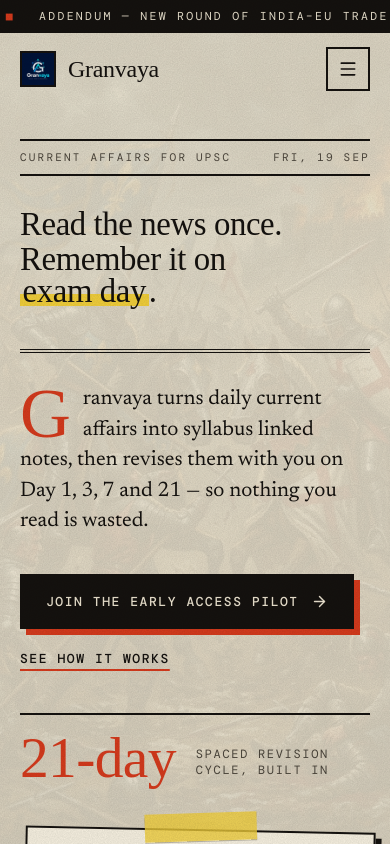
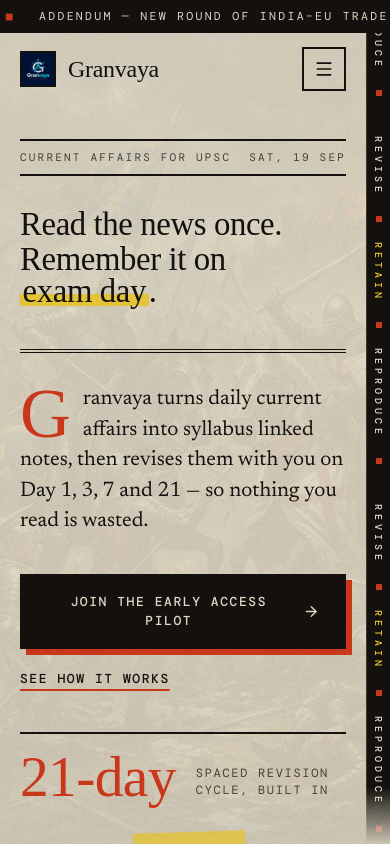
Before and after one commit to granvaya/landing-page, a React (Vite) app: page / in a window 390 px wide. Shown: the top 844 px of the page. Built offline with nearby package versions, Linux system fonts and the light colour scheme; a web font is replaced by a local one.

Commit message:
feat: show edge rail on mobile and make dates live

```diff
--- a/src/App.jsx
+++ b/src/App.jsx
@@ -34,7 +34,7 @@
       </div>
       <div className="grain fixed inset-0 z-[60] pointer-events-none mix-blend-multiply opacity-[0.22]" />
       <EdgeRail />
-      <div className="relative z-10 lg:pr-10 bg-gradient-to-b from-paper/90 via-paper/60 to-paper/90 min-h-screen">
+      <div className="relative z-10 pr-6 lg:pr-10 bg-gradient-to-b from-paper/90 via-paper/60 to-paper/90 min-h-screen">
         <Navbar onJoin={scrollToForm} />
         <main>
           <Hero onJoin={scrollToForm} />
--- a/src/components/EdgeRail.jsx
+++ b/src/components/EdgeRail.jsx
@@ -25,11 +25,11 @@
       {WORDS.map((w) => (
         <div key={w.text} className="flex flex-col items-center gap-5">
           <span
-            className={`font-mono text-[12px] font-medium uppercase tracking-[0.4em] [writing-mode:vertical-rl] ${w.tone}`}
+            className={`font-mono text-[10px] font-medium uppercase tracking-[0.4em] [writing-mode:vertical-rl] lg:text-[12px] ${w.tone}`}
           >
             {w.text}
           </span>
-          <span className="h-2 w-2 bg-vermilion" />
+          <span className="h-1.5 w-1.5 bg-vermilion lg:h-2 lg:w-2" />
         </div>
       ))}
     </div>
@@ -74,7 +74,7 @@
   return (
     <motion.aside
       aria-hidden="true"
-      className="fixed bottom-0 right-0 z-[55] hidden w-10 overflow-hidden border-l border-paper/20 bg-ink lg:block"
+      className="fixed bottom-0 right-0 z-[55] w-6 overflow-hidden border-l border-paper/20 bg-ink lg:w-10"
       style={{
         top,
         maskImage: "linear-gradient(to bottom, #000 0, #000 93%, transparent 100%)",
--- a/src/components/Hero.jsx
+++ b/src/components/Hero.jsx
@@ -3,6 +3,7 @@
 import { hero } from "../data/content";
 import TodayCard from "./TodayCard";
 import CountUp from "./CountUp";
+import { useToday } from "../useToday";
 
 const EMPHASIS = "exam day";
 
@@ -20,6 +21,7 @@
 }
 
 export default function Hero({ onJoin }) {
+  const today = useToday();
   const lines = hero.headline.split(". ").map((chunk, i, arr) => (i < arr.length - 1 ? `${chunk}.` : chunk));
 
   return (
@@ -34,7 +36,7 @@
         >
           <span>{hero.eyebrow}</span>
           <span className="hidden sm:inline">Vol. 01 · Pilot Edition</span>
-          <span>Fri, 19 Sep</span>
+          <span>{today}</span>
         </motion.div>
 
         {/* masthead headline — each line rises out of a mask, one after another */}
--- a/src/components/Navbar.jsx
+++ b/src/components/Navbar.jsx
@@ -10,7 +10,7 @@
   ];
   const loop = [...items, ...items];
   return (
-    <div className="overflow-hidden bg-ink py-2 text-paper lg:-mr-10" aria-hidden="true">
+    <div className="overflow-hidden bg-ink py-2 text-paper -mr-6 lg:-mr-10" aria-hidden="true">
       <div className="flex w-max animate-marquee whitespace-nowrap font-mono text-[11.5px] uppercase tracking-[0.2em]">
         {loop.map((text, i) => (
           <span key={i} className="flex items-center">
--- a/src/components/TodayCard.jsx
+++ b/src/components/TodayCard.jsx
@@ -1,6 +1,7 @@
 import { useEffect, useState } from "react";
 import { motion, AnimatePresence } from "framer-motion";
 import { todayFeed } from "../data/content";
+import { useToday } from "../useToday";
 
 const toneStyles = {
   new: "bg-vermilion text-paper-hi",
@@ -10,6 +11,7 @@
 };
 
 export default function TodayCard() {
+  const today = useToday();
   const [active, setActive] = useState(0);
   const [progress, setProgress] = useState(0);
 
@@ -35,7 +37,7 @@
         <div className="flex items-end justify-between border-b-4 border-double border-ink pb-3">
           <div>
             <p className="font-mono text-[10.5px] uppercase tracking-[0.22em] text-ink-faint">The daily brief</p>
-            <p className="font-display text-[26px] leading-none text-ink">Fri, 19 Sep</p>
+            <p className="font-display text-[26px] leading-none text-ink">{today}</p>
           </div>
           <div className="flex h-10 w-10 items-center justify-center border-2 border-ink bg-ink font-display text-[22px] text-paper">
             G
--- a/src/data/content.js
+++ b/src/data/content.js
@@ -21,7 +21,7 @@
   {
     tag: "FRESH",
     tagTone: "new",
-    time: "Fri, 19 Sep",
+    time: "Today",
     heading: "Coastal Regulation Zone rules revised",
     meta: "GS 3 · Environment",
   },
--- /dev/null
+++ b/src/useToday.js
@@ -0,0 +1,30 @@
+import { useEffect, useState } from "react";
+
+const DAYS = ["Sun", "Mon", "Tue", "Wed", "Thu", "Fri", "Sat"];
+const MONTHS = ["Jan", "Feb", "Mar", "Apr", "May", "Jun", "Jul", "Aug", "Sep", "Oct", "Nov", "Dec"];
+
+// "Sat, 4 Oct" — the visitor's own date, so it matches the day on their newspaper
+export function formatToday(d = new Date()) {
+  return `${DAYS[d.getDay()]}, ${d.getDate()} ${MONTHS[d.getMonth()]}`;
+}
+
+// Returns today's date label and rolls it over at midnight if the tab stays open.
+export function useToday() {
+  const [label, setLabel] = useState(() => formatToday());
+
+  useEffect(() => {
+    let timer;
+    const schedule = () => {
+      const now = new Date();
+      const nextMidnight = new Date(now.getFullYear(), now.getMonth(), now.getDate() + 1, 0, 0, 1);
+      timer = setTimeout(() => {
+        setLabel(formatToday());
+        schedule();
+      }, nextMidnight - now);
+    };
+    schedule();
+    return () => clearTimeout(timer);
+  }, []);
+
+  return label;
+}
```
